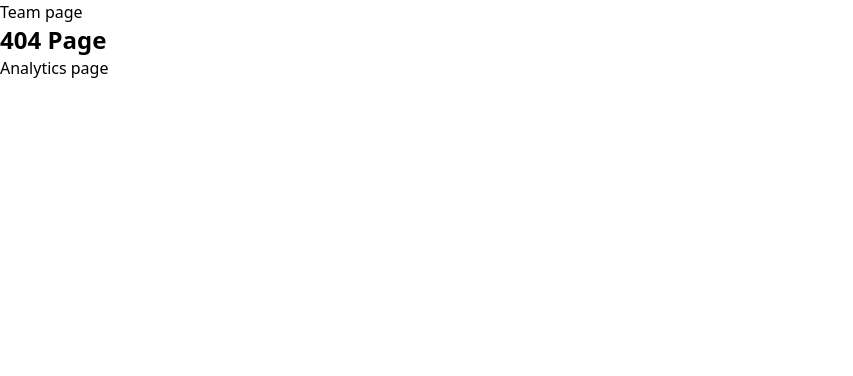
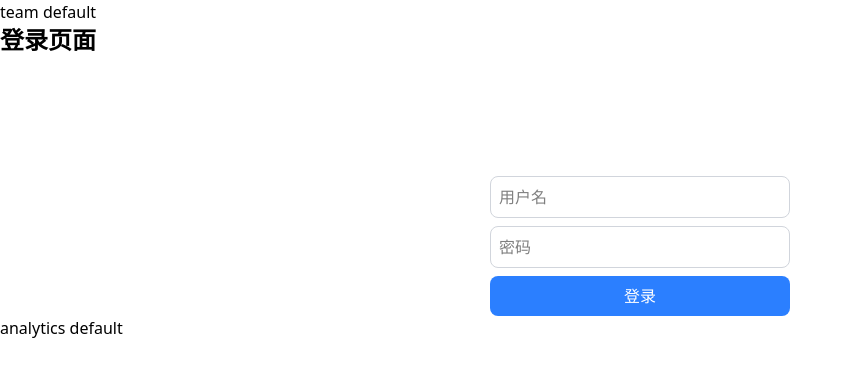
Before and after one commit to qq1093059159/next16-sass, a Next.js app: page /serverlogin in a window 1280 px wide. Before the commit this address had no page. Shown: the top 376 px of the page, without its empty margins (0-853 px from the left). Built offline with nearby package versions, Linux system fonts and the light colour scheme.

Commit message:
feat: 服务器函数，环境变量

```diff
--- /dev/null
+++ b/app/(auth)/serverlogin/page.tsx
@@ -0,0 +1,38 @@
+export default function Login() {
+  //接受id参数
+  async function handleLogin(id: number, formData: FormData) {
+    "use server";
+    const username = formData.get("username");
+    const password = formData.get("password");
+    const form = Object.fromEntries(formData);
+    console.log(username, password, form, id);
+  }
+  const userFunction = handleLogin.bind(null, 1); //绑定id参数
+  return (
+    <div>
+      <h1>登录页面</h1>
+      <div className="flex flex-col gap-2 w-75 mx-auto mt-30">
+        <form action={userFunction} className="flex flex-col gap-2">
+          <input
+            className="border border-gray-300 rounded-md p-2"
+            type="text"
+            name="username"
+            placeholder="用户名"
+          />
+          <input
+            className="border border-gray-300 rounded-md p-2"
+            type="password"
+            name="password"
+            placeholder="密码"
+          />
+          <button
+            type="submit"
+            className="bg-blue-500 text-white p-2 rounded-md"
+          >
+            登录
+          </button>
+        </form>
+      </div>
+    </div>
+  );
+}
--- /dev/null
+++ b/app/(auth)/serverzodlogin/page.tsx
@@ -0,0 +1,40 @@
+"use client";
+import { useActionState } from "react";
+import { handleLogin } from "@/lib/actions";
+const initialState = { message: "" };
+export default function Login() {
+  const [state, formAction, isPending] = useActionState(
+    handleLogin,
+    initialState
+  );
+
+  return (
+    <div>
+      <h1>登录页面</h1>
+      {isPending && <div>Loading...</div>}
+      {state.message}
+      <div className="flex flex-col gap-2 w-75 mx-auto mt-30">
+        <form action={formAction} className="flex flex-col gap-2">
+          <input
+            className="border border-gray-300 rounded-md p-2"
+            type="text"
+            name="username"
+            placeholder="用户名"
+          />
+          <input
+            className="border border-gray-300 rounded-md p-2"
+            type="password"
+            name="password"
+            placeholder="密码"
+          />
+          <button
+            type="submit"
+            className="bg-blue-500 text-white p-2 rounded-md"
+          >
+            登录
+          </button>
+        </form>
+      </div>
+    </div>
+  );
+}
--- a/app/(root)/page.tsx
+++ b/app/(root)/page.tsx
@@ -2,6 +2,7 @@
 // "use cache"
 import Link from "next/link";
 import { useRouter } from "next/navigation";
+import Script from "next/script"; //引入Script组件
 export default function Home() {
   const arr = [1, 2, 3, 4, 5];
   const router = useRouter();
@@ -46,6 +47,7 @@ export default function Home() {
           </button>
         </>
       </main>
+      <Script src="https://unpkg.com/vue@3/dist/vue.global.js" />
     </div>
   );
 }
--- /dev/null
+++ b/app/env/page.tsx
@@ -0,0 +1,11 @@
+//服务器组件 不要增加`use client`
+export default function Env() {
+  return (
+    <div>
+      <h1>Home</h1>
+      <p>DB_HOST: {process.env.DB_HOST}</p>
+      <p>DB_USER: {process.env.DB_USER}</p>
+      <p>DB_PASSWORD: {process.env.DB_PASSWORD}</p>
+    </div>
+  );
+}
--- /dev/null
+++ b/app/mdx-page/page.mdx
@@ -0,0 +1,11 @@
+# welcome to MDX
+
+这是一段文字，**他加粗了**，并且有重点内容`important`。
+
+- one
+- two
+- three
+
+<div className="bg-red-500">
+  <p>自定义标签</p>
+</div>
--- /dev/null
+++ b/lib/actions.ts
@@ -0,0 +1,24 @@
+/* eslint-disable @typescript-eslint/no-explicit-any */
+'use server'
+import { z } from "zod"
+const loginSchema = z.object({
+  username: z.string().min(6, '用户名不能少于6位'), //zod基本用法表示这是一个字符串，并且不能少于6位
+  password: z.string().min(6, '密码不能少于6位') //zod基本用法表示这是一个字符串，并且不能少于6位
+})
+
+export async function handleLogin(_prevState: any, formData: FormData) {
+  const result = loginSchema.safeParse(Object.fromEntries(formData)) //调用zod的safeParse方法进行校验
+
+  if (!result.success) {
+    const errorMessage = z.treeifyError(result.error).properties; //调用zod的treeifyError方法将错误信息转换为对象
+    let str = ''
+    Object.entries(errorMessage!).forEach(([_key, value]) => {
+      value.errors.forEach((error: any) => {
+        str += error + '\n' //将错误信息拼接成字符串
+      })
+    })
+    return { message: str } //返回错误信息
+  }
+  //校验成功，进行数据库操作逻辑
+  return { message: '登录成功' } //返回成功信息
+}
--- /dev/null
+++ b/mdx-components.tsx
@@ -0,0 +1,7 @@
+import type { MDXComponents } from "mdx/types";
+
+const components: MDXComponents = {};
+
+export function useMDXComponents(): MDXComponents {
+  return components;
+}
```
Also changed, not shown: next.config.ts (+10 -1 lines), package.json (+10 -2 lines), 1 other file (tests, documents, lock files or other folders).
